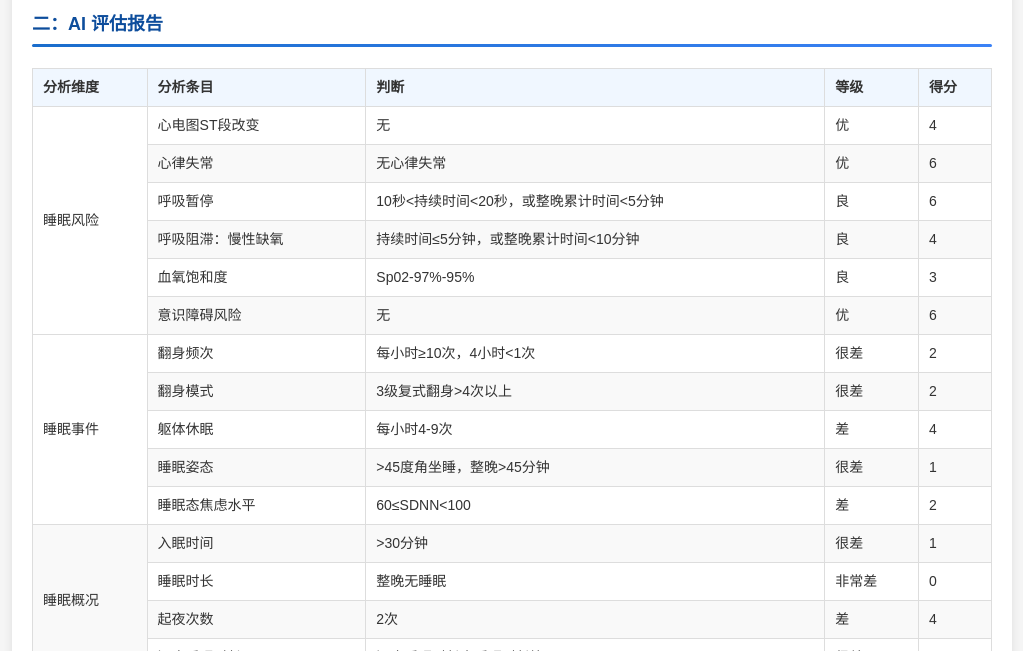
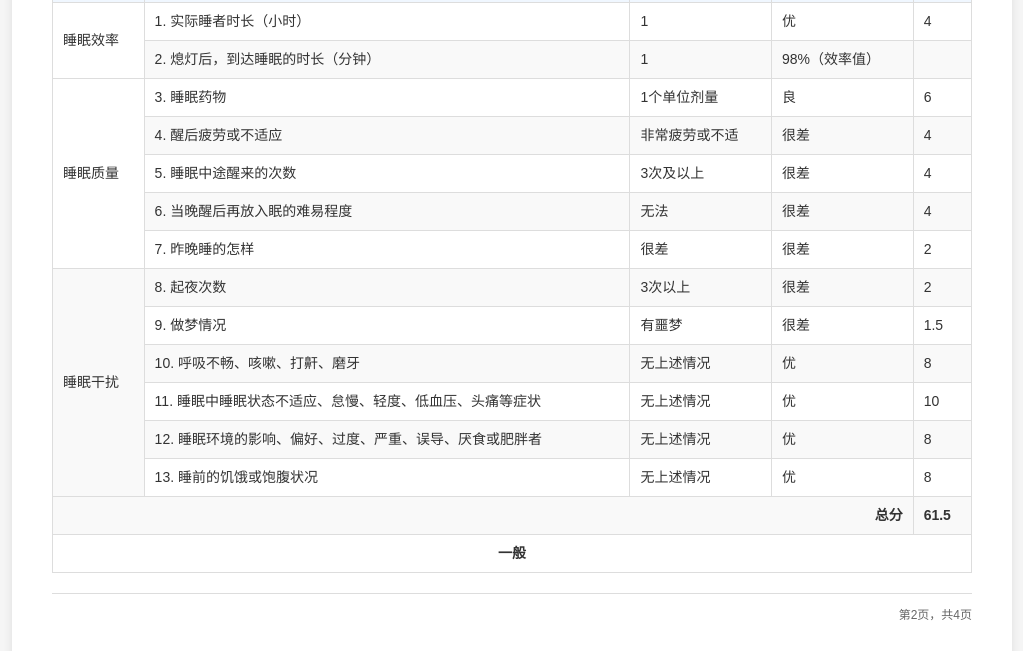
Before and after one commit to zhylucky/jiankangkeji, a website: page partialshtml/Roomreport.html in a window 1280 px wide. Shown: the part 1269-1920 px from the top of the page, without its empty margins (128-1151 px from the left). Drawn offline with Linux system fonts and the light colour scheme.

Commit message:
feat(report): 增加自评报告附表和分页更新

```diff
--- a/partialshtml/Roomreport.html
+++ b/partialshtml/Roomreport.html
@@ -625,24 +625,133 @@
                     <td class="score-value">6</td>
                 </tr>
             </table>
-            <div class="score-tip">*当有危险时，请根据得分仅供参考</div>
+            <div>
+            <div>
 
-            <div class="signature-area">
-                <div>
-                    <p>医生（签字）： <span class="sig-field"></span></p>
+        <div class="page">
+        <div class="header small">
+                <div class="logo-container">
+                    <img src="../images/dzlogo.png" alt="生命潮" class="logo">
+                    <div class="title">自评报告（附表）</div>
                 </div>
-                <div>
-                    <p>日期（签字）： <span class="sig-field"></span></p>
+                <div class="report-info">
+                    报告编号: 119953<br>
                 </div>
             </div>
 
+            <div class="section-title">一：自评报告</div>
 
-            <div class="page-number"></div>
+            <table class="detail-table" id="self-report-table">
+                <thead>
+                    <tr>
+                        <th>评价维度</th>
+                        <th>自评条目</th>
+                        <th>自评</th>
+                        <th>等级</th>
+                        <th>得分</th>
+                    </tr>
+                </thead>
+                <tbody>
+                    <tr>
+                        <td rowspan="2">睡眠效率</td>
+                        <td>1. 实际睡者时长（小时）</td>
+                        <td>1</td>
+                        <td>优</td>
+                        <td>4</td>
+                    </tr>
+                    <tr>
+                        <td>2. 熄灯后，到达睡眠的时长（分钟）</td>
+                        <td>1</td>
+                        <td>98%（效率值）</td>
+                        <td></td>
+                    </tr>
+                    <tr>
+                        <td rowspan="5">睡眠质量</td>
+                        <td>3. 睡眠药物</td>
+                        <td>1个单位剂量</td>
+                        <td>良</td>
+                        <td>6</td>
+                    </tr>
+                    <tr>
+                        <td>4. 醒后疲劳或不适应</td>
+                        <td>非常疲劳或不适</td>
+                        <td>很差</td>
+                        <td>4</td>
+                    </tr>
+                    <tr>
+                        <td>5. 睡眠中途醒来的次数</td>
+                        <td>3次及以上</td>
+                        <td>很差</td>
+                        <td>4</td>
+                    </tr>
+                    <tr>
+                        <td>6. 当晚醒后再放入眠的难易程度</td>
+                        <td>无法</td>
+                        <td>很差</td>
+                        <td>4</td>
+                    </tr>
+                    <tr>
+                        <td>7. 昨晚睡的怎样</td>
+                        <td>很差</td>
+                        <td>很差</td>
+                        <td>2</td>
+                    </tr>
+                    <tr>
+                        <td rowspan="6">睡眠干扰</td>
+                        <td>8. 起夜次数</td>
+                        <td>3次以上</td>
+                        <td>很差</td>
+                        <td>2</td>
+                    </tr>
+                    <tr>
+                        <td>9. 做梦情况</td>
+                        <td>有噩梦</td>
+                        <td>很差</td>
+                        <td>1.5</td>
+                    </tr>
+                    <tr>
+                        <td>10. 呼吸不畅、咳嗽、打鼾、磨牙</td>
+                        <td>无上述情况</td>
+                        <td>优</td>
+                        <td>8</td>
+                    </tr>
+                    <tr>
+                        <td>11. 睡眠中睡眠状态不适应、怠慢、轻度、低血压、头痛等症状</td>
+                        <td>无上述情况</td>
+                        <td>优</td>
+                        <td>10</td>
+                    </tr>
+                    <tr>
+                        <td>12. 睡眠环境的影响、偏好、过度、严重、误导、厌食或肥胖者</td>
+                        <td>无上述情况</td>
+                        <td>优</td>
+                        <td>8</td>
+                    </tr>
+                    <tr>
+                        <td>13. 睡前的饥饿或饱腹状况</td>
+                        <td>无上述情况</td>
+                        <td>优</td>
+                        <td>8</td>
+                    </tr>
+                    <tr>
+                        <td colspan="4" style="text-align: right; font-weight: bold;">总分</td>
+                        <td style="font-weight: bold;">61.5</td>
+                    </tr>
+                    <tr>
+                        <td colspan="5" style="text-align: center; font-weight: bold;">一般</td>
+                    </tr>
+                </tbody>
+            </table>
+
+            <div class="footer">
+
+            </div>
+            <div class="page-number">第2页，共4页</div>
         </div>
 
         <div style="page-break-before: always;"></div>
 
-        <!-- 第2页 - AI评估报告 -->
+        <!-- 第3页 - AI评估报告 -->
         <div class="page">
         <div class="header small">
                 <div class="logo-container">
@@ -773,12 +882,12 @@
             <div class="footer">
                 本报告仅供健康建议参考，具体诊断请咨询专业医生。
             </div>
-            <div class="page-number">第2页，共3页</div>
+            <div class="page-number">第3页，共4页</div>
         </div>
 
         <div style="page-break-before: always;"></div>
 
-        <!-- 第3页 - AI智能分析总结 -->
+        <!-- 第4页 - AI智能分析总结 -->
         <div class="page">
         <div class="header small">
                 <div class="logo-container">
@@ -820,7 +929,7 @@
             <div class="footer">
                 本报告仅供健康建议参考，具体诊断请咨询专业医生。
             </div>
-            <div class="page-number">第3页，共3页</div>
+            <div class="page-number">第4页，共4页</div>
         </div>
     </div>
 
@@ -961,8 +1070,7 @@
                 4. 需要关注的风险点
 
                 请用中文回复，语言简洁明了，便于医生和患者理解。按照以下格式输出：
-                ### 综合睡眠质量分析报告
-
+                ###
                 一、整体睡眠质量评估
                 [内容]
 
```
